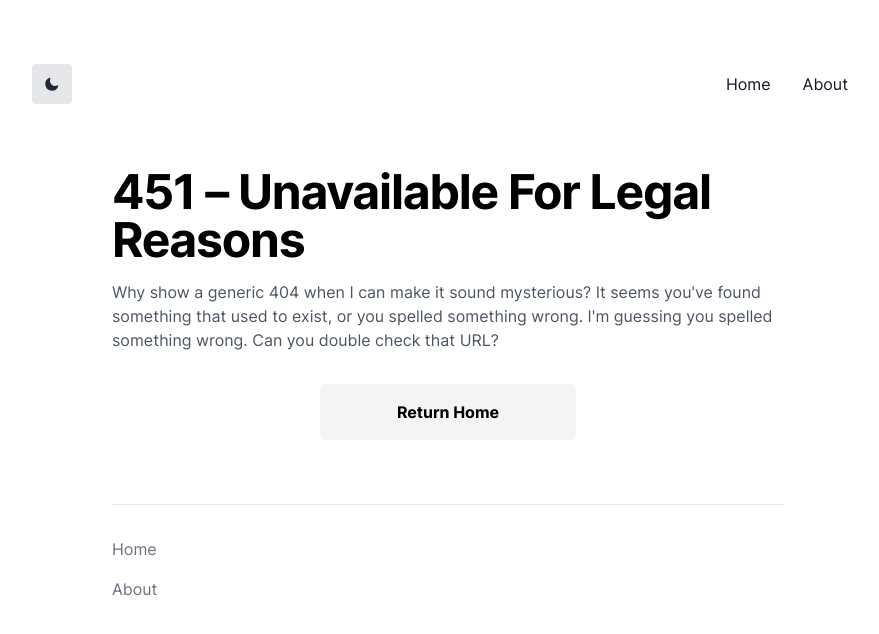
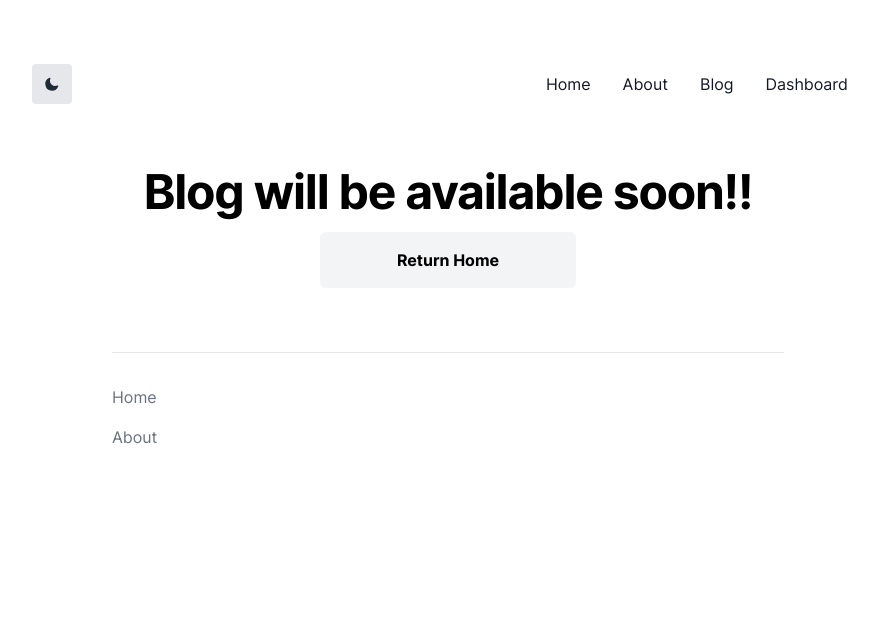
Before and after one commit to rg27/media-prod, a Next.js app: page /blog in a window 1280 px wide. Before the commit this address had no page. Shown: the top 634 px of the page, without its empty margins (192-1071 px from the left). Built offline with nearby package versions, Linux system fonts and the light colour scheme; what @tailwindcss/typography would draw is missing.

Commit message:
Adding Blog and Dashboard page

```diff
--- a/components/Container.js
+++ b/components/Container.js
@@ -69,13 +69,19 @@ export default function Container(props) {
           )}
         </button>
         <div>
-        <NextLink href="/">
+
+          <NextLink href="/">
             <a className="p-1 sm:p-4 text-gray-900 dark:text-gray-100">Home</a>
           </NextLink>
           <NextLink href="/about">
             <a className="p-1 sm:p-4 text-gray-900 dark:text-gray-100">About</a>
           </NextLink>
-
+          <NextLink href="/blog">
+            <a className="p-1 sm:p-4 text-gray-900 dark:text-gray-100">Blog</a>
+          </NextLink>
+          <NextLink href="/dashboard">
+            <a className="p-1 sm:p-4 text-gray-900 dark:text-gray-100">Dashboard</a>
+          </NextLink>
         </div>
       </nav>
       <main
--- /dev/null
+++ b/pages/blog.js
@@ -0,0 +1,21 @@
+import Link from 'next/link';
+
+import Container from '@/components/Container';
+
+export default function Blog() {
+  return (
+    <Container title="404 – Lee Robinson">
+      <div className="flex flex-col justify-center items-start max-w-2xl mx-auto mb-16">
+        <h1 className="font-bold text-3xl md:text-5xl tracking-tight mb-4 text-black dark:text-white">
+          Blog will be available soon!!
+        </h1>
+
+        <Link href="/">
+          <a className="p-1 sm:p-4 w-64 font-bold mx-auto bg-gray-100 dark:bg-gray-900 text-center rounded-md text-black dark:text-white">
+            Return Home
+          </a>
+        </Link>
+      </div>
+    </Container>
+  );
+}
--- /dev/null
+++ b/pages/dashboard.js
@@ -0,0 +1,21 @@
+import Link from 'next/link';
+
+import Container from '@/components/Container';
+
+export default function Blog() {
+  return (
+    <Container title="404 – Lee Robinson">
+      <div className="flex flex-col justify-center items-start max-w-2xl mx-auto mb-16">
+        <h1 className="font-bold text-3xl md:text-5xl tracking-tight mb-4 text-black dark:text-white">
+          Dashboard will be available soon!!
+        </h1>
+
+        <Link href="/">
+          <a className="p-1 sm:p-4 w-64 font-bold mx-auto bg-gray-100 dark:bg-gray-900 text-center rounded-md text-black dark:text-white">
+            Return Home
+          </a>
+        </Link>
+      </div>
+    </Container>
+  );
+}
```
Also changed, not shown: components/Footer.js (+0 -35 lines), 155 other files (tests, documents, lock files or other folders).
